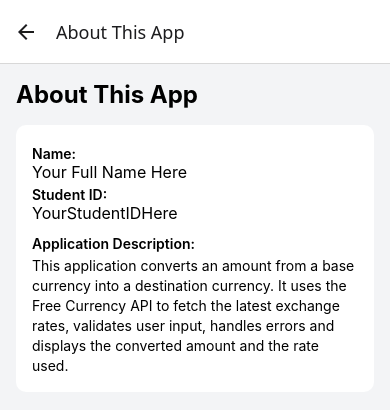
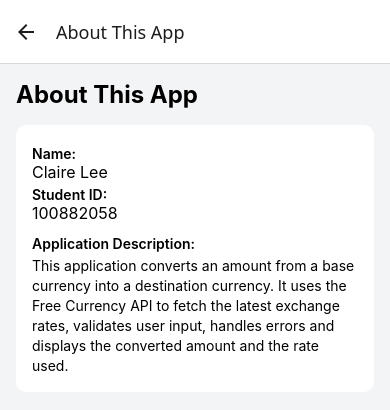
Before and after one commit to jclairelee/COMP3074_A2_Claire_Lee, a React Native app: screen /About in a window 390 px wide. Shown: the top 410 px of the page. Built offline with nearby package versions, Linux system fonts and the light colour scheme.

Commit message:
Remove Placeholder

```diff
--- a/screens/AboutScreen.js
+++ b/screens/AboutScreen.js
@@ -7,10 +7,10 @@ export default function AboutScreen() {
 
       <View style={styles.card}>
         <Text style={styles.label}>Name:</Text>
-        <Text style={styles.value}>Your Full Name Here</Text>
+        <Text style={styles.value}>Claire Lee</Text>
 
         <Text style={styles.label}>Student ID:</Text>
-        <Text style={styles.value}>YourStudentIDHere</Text>
+        <Text style={styles.value}>100882058</Text>
 
         <Text style={[styles.label, { marginTop: 12 }]}>
           Application Description:
--- a/screens/MainScreen.js
+++ b/screens/MainScreen.js
@@ -58,7 +58,7 @@ export default function MainScreen({ navigation }) {
     setResult(null);
 
     try {
-      const url = `${API_URL}?apikey=${API_KEY}&base_currency=${base}&currencies=${target}`;
+      const url = "https://api.freecurrencyapi.com/v1/latest?apikey=fca_live_mPgnrI9KBNQcUHs1bp4rHNOvC6S6p7482XdoGLze";
 
       const response = await fetch(url);
       if (!response.ok) {
```
